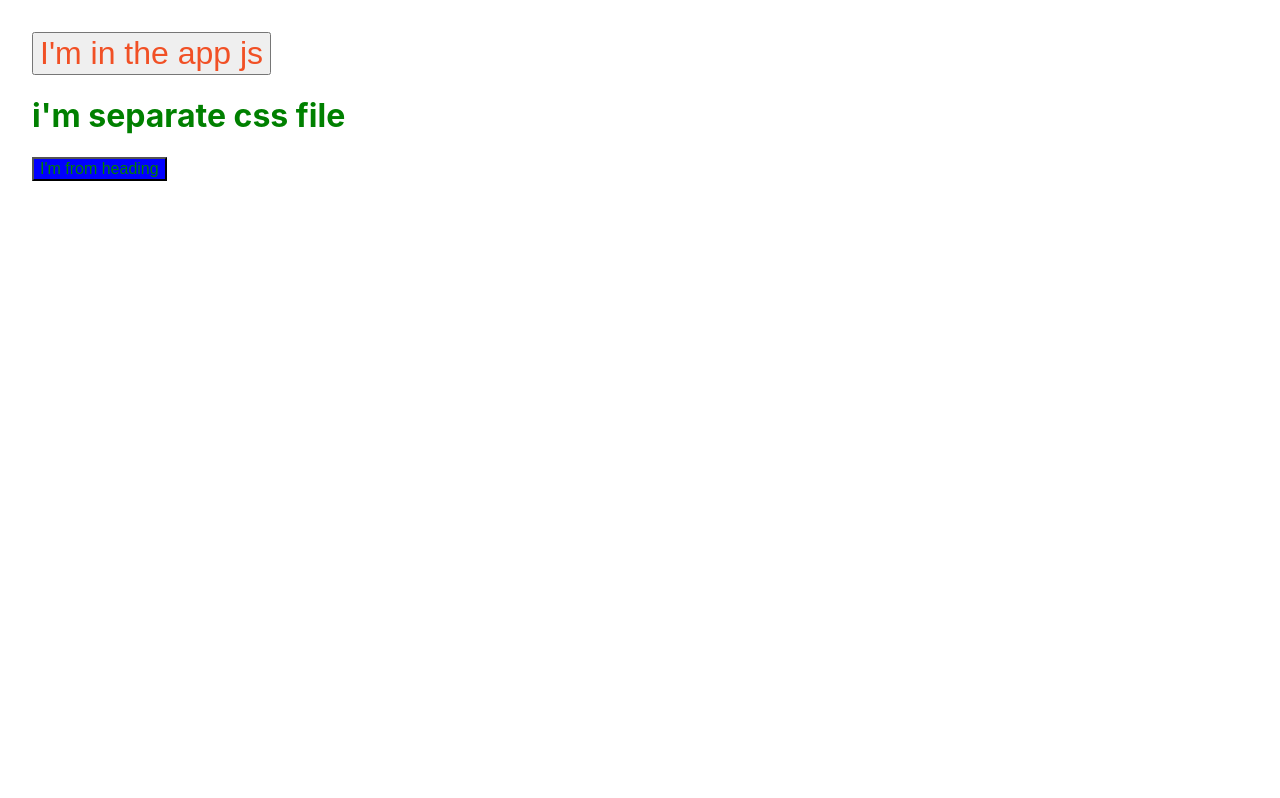
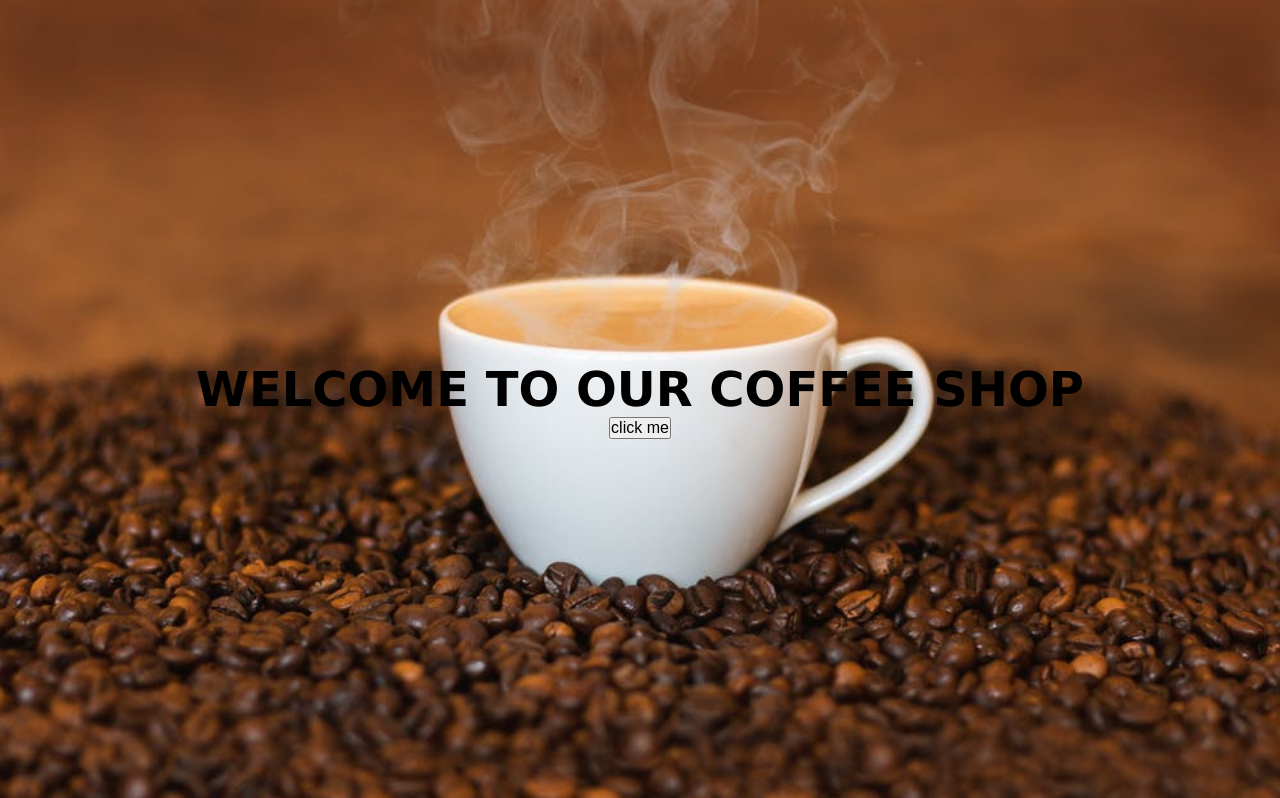
Before and after one commit to js-tut/styled-components-tutorial, a React (Create React App) app: page / in a window 1280 px wide. Shown: the top 798 px of the page. Built offline with nearby package versions, Linux system fonts and the light colour scheme.

Commit message:
12-header-example

```diff
--- a/src/App.css
+++ b/src/App.css
@@ -1,9 +1,13 @@
 :root {
   --primaryColor: blue;
 }
-
+* {
+  margin: 0;
+  padding: 0;
+  box-sizing: border-box;
+}
 body {
-  margin: 2rem;
+  font-family: Verdana, Geneva, Tahoma, sans-serif;
 }
 .second {
   color: blue;
--- a/src/App.js
+++ b/src/App.js
@@ -1,17 +1,19 @@
 import React, { Component } from "react";
 import "./App.css";
-import Heading from "./components/Heading";
 import { ButtonWrapper } from "./components/Button";
+import mainBcg from "./images/mainBcg.jpeg";
+import secondaryBcg from "./images/secondaryBcg.jpeg";
 
+import Header from "./components/Header";
 class App extends Component {
   render() {
     return (
-      <div>
-        <ButtonWrapper color="#f15025" big>
-          I'm in the app js
-        </ButtonWrapper>
-        <Heading />
-      </div>
+      <>
+        <Header img={mainBcg} title="welcome to our coffee shop">
+          <ButtonWrapper>click me</ButtonWrapper>
+        </Header>
+        <Header />
+      </>
     );
   }
 }
--- /dev/null
+++ b/src/components/Header.js
@@ -0,0 +1,39 @@
+import React from "react";
+import styled from "styled-components";
+import secondaryBcg from "../images/secondaryBcg.jpeg";
+
+export default function Header({ img, title, children }) {
+  return (
+    <HeaderWrapper img={img}>
+      <div className="banner">
+        <h1>{title}</h1>
+        {children}
+      </div>
+    </HeaderWrapper>
+  );
+}
+
+const HeaderWrapper = styled.header`
+  min-height: 100vh;
+  background: url(${props => props.img}) center/cover no-repeat fixed;
+  display: flex;
+  align-items: center;
+  justify-content: center;
+  .banner {
+    text-align: center;
+    h1 {
+      color: black;
+      font-size: 3rem;
+      text-transform: uppercase;
+      transition: all 2s linear;
+      &:hover {
+        color: red;
+      }
+    }
+  }
+`;
+
+Header.defaultProps = {
+  img: secondaryBcg,
+  title: "fresh coffee is the best"
+};
```
Also changed, not shown: src/images/mainBcg.jpeg (added), src/images/secondaryBcg.jpeg (added).
